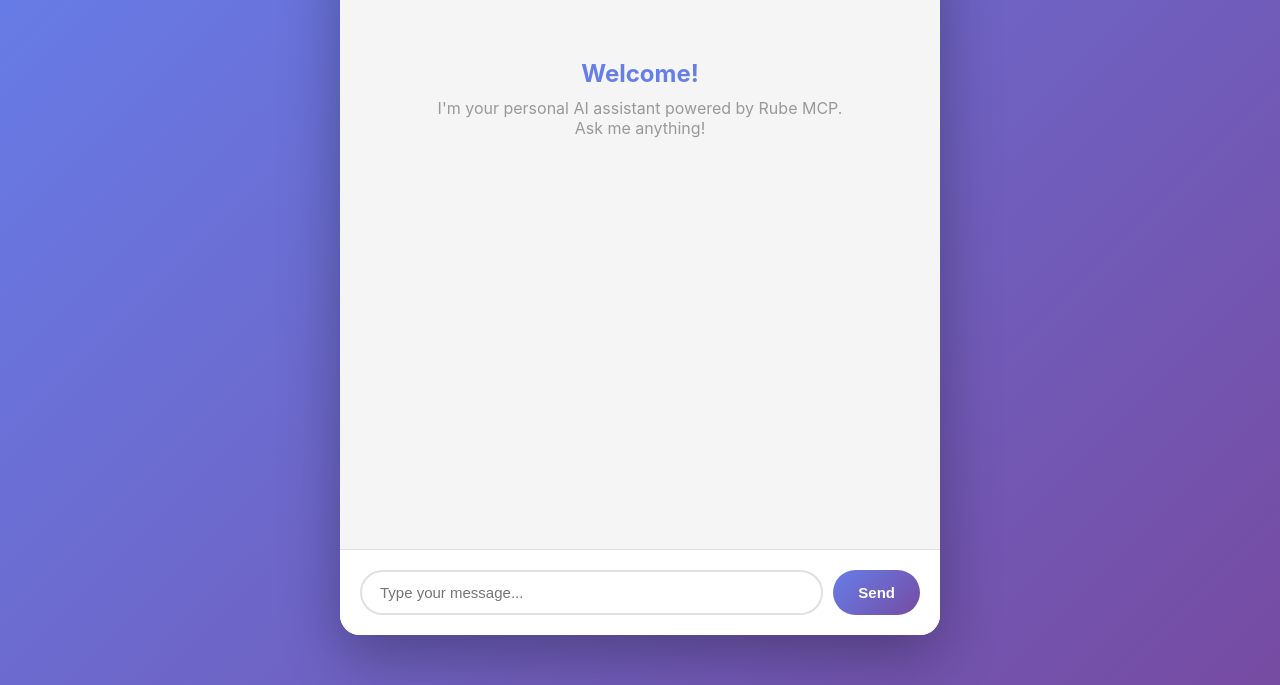
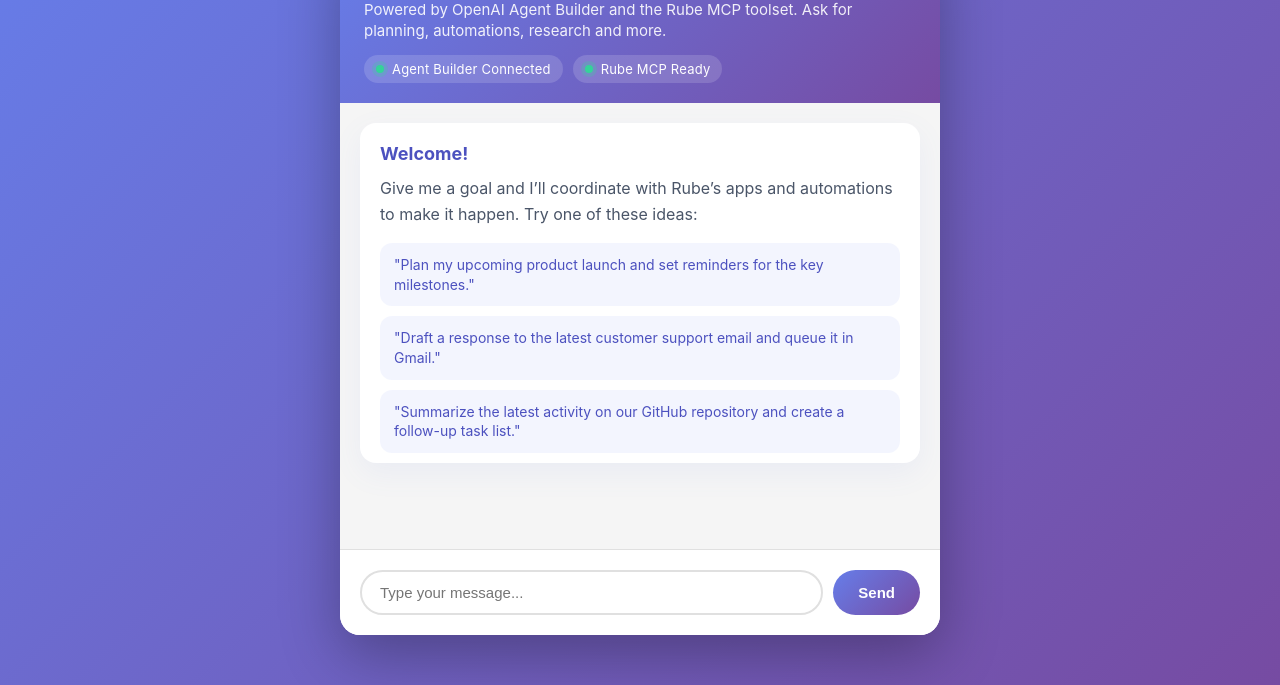
Before and after one commit to Kyletho2020/openai-agents-rube-app, a website: page public/index.html in a window 1280 px wide. Shown: the part 115-800 px from the top of the page. Drawn offline with Linux system fonts and the light colour scheme.

Commit message:
Add conversational UI for Rube assistant

```diff
--- a/public/index.html
+++ b/public/index.html
@@ -37,10 +37,47 @@
         .chat-header {
             background: linear-gradient(135deg, #667eea 0%, #764ba2 100%);
             color: white;
-            padding: 20px;
-            text-align: center;
-            font-size: 20px;
-            font-weight: 600;
+            padding: 24px 24px 20px;
+            display: flex;
+            flex-direction: column;
+            gap: 14px;
+        }
+
+        .chat-header h1 {
+            font-size: 22px;
+            font-weight: 700;
+        }
+
+        .chat-header p {
+            font-size: 15px;
+            opacity: 0.9;
+            line-height: 1.4;
+        }
+
+        .status-bar {
+            display: flex;
+            flex-wrap: wrap;
+            gap: 10px;
+        }
+
+        .status-pill {
+            display: inline-flex;
+            align-items: center;
+            gap: 8px;
+            padding: 6px 12px;
+            background: rgba(255, 255, 255, 0.15);
+            border-radius: 999px;
+            font-size: 13px;
+            letter-spacing: 0.2px;
+        }
+
+        .status-pill::before {
+            content: '';
+            width: 8px;
+            height: 8px;
+            border-radius: 50%;
+            background: #34d399;
+            box-shadow: 0 0 0 4px rgba(52, 211, 153, 0.25);
         }
 
         .chat-messages {
@@ -169,27 +206,60 @@
         }
 
         .welcome {
-            text-align: center;
-            color: #999;
-            padding: 40px 20px;
+            color: #4a5568;
+            padding: 20px 20px 10px;
+            background: white;
+            border-radius: 16px;
+            box-shadow: 0 10px 30px rgba(102, 126, 234, 0.08);
         }
 
         .welcome h2 {
-            color: #667eea;
-            margin-bottom: 10px;
+            color: #4c51bf;
+            margin-bottom: 12px;
+            font-size: 18px;
+        }
+
+        .welcome p {
+            margin-bottom: 16px;
+            line-height: 1.6;
+        }
+
+        .quick-prompts {
+            list-style: none;
+            display: grid;
+            gap: 10px;
+        }
+
+        .quick-prompts li {
+            background: rgba(102, 126, 234, 0.08);
+            border-radius: 12px;
+            padding: 12px 14px;
+            font-size: 14px;
+            color: #4c51bf;
+            line-height: 1.4;
         }
     </style>
 </head>
 <body>
     <div class="chat-container">
         <div class="chat-header">
-            🤖 My AI Agent
+            <h1>🤖 Your Rube Personal Assistant</h1>
+            <p>Powered by OpenAI Agent Builder and the Rube MCP toolset. Ask for planning, automations, research and more.</p>
+            <div class="status-bar">
+                <span class="status-pill">Agent Builder Connected</span>
+                <span class="status-pill">Rube MCP Ready</span>
+            </div>
         </div>
 
         <div class="chat-messages" id="messages">
             <div class="welcome">
                 <h2>Welcome!</h2>
-                <p>I'm your personal AI assistant powered by Rube MCP.<br>Ask me anything!</p>
+                <p>Give me a goal and I’ll coordinate with Rube’s apps and automations to make it happen. Try one of these ideas:</p>
+                <ul class="quick-prompts">
+                    <li>"Plan my upcoming product launch and set reminders for the key milestones."</li>
+                    <li>"Draft a response to the latest customer support email and queue it in Gmail."</li>
+                    <li>"Summarize the latest activity on our GitHub repository and create a follow-up task list."</li>
+                </ul>
             </div>
         </div>
 
@@ -208,6 +278,7 @@
         const messagesDiv = document.getElementById('messages');
         const userInput = document.getElementById('userInput');
         const sendBtn = document.getElementById('sendBtn');
+        const conversation = [];
 
         // Clear welcome message on first interaction
         let firstMessage = true;
@@ -269,14 +340,23 @@
             // Show typing indicator
             showTyping();
 
+            const payload = {
+                input: message,
+                conversation: conversation.map((item) => ({ role: item.role, text: item.text }))
+            };
+
             try {
                 const response = await fetch('/.netlify/functions/agent', {
                     method: 'POST',
                     headers: {
                         'Content-Type': 'application/json',
                     },
-                    body: JSON.stringify({ input: message })
+                    body: JSON.stringify(payload)
                 });
+
+                if (!response.ok) {
+                    throw new Error(`Request failed with status ${response.status}`);
+                }
 
                 const data = await response.json();
 
@@ -284,6 +364,18 @@
 
                 if (data.success && data.output) {
                     addMessage(data.output, false);
+
+                    if (Array.isArray(data.conversation)) {
+                        conversation.length = 0;
+                        data.conversation.forEach((item) => {
+                            if (!item || typeof item.text !== 'string') return;
+                            const role = item.role === 'assistant' ? 'assistant' : 'user';
+                            conversation.push({ role, text: item.text });
+                        });
+                    } else {
+                        conversation.push({ role: 'user', text: message });
+                        conversation.push({ role: 'assistant', text: data.output });
+                    }
                 } else {
                     addMessage('Sorry, I encountered an error: ' + (data.error || 'Unknown error'), false);
                 }
```
Also changed, not shown: src/agent.ts (+48 -3 lines).
